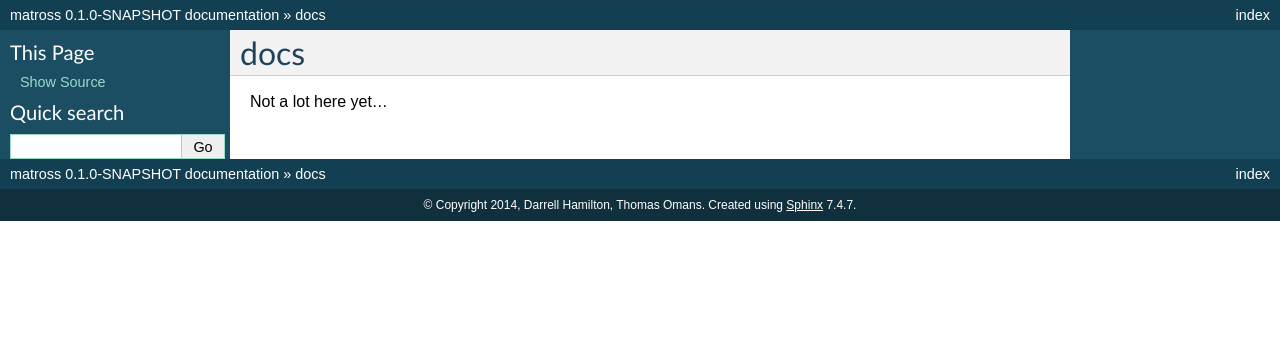
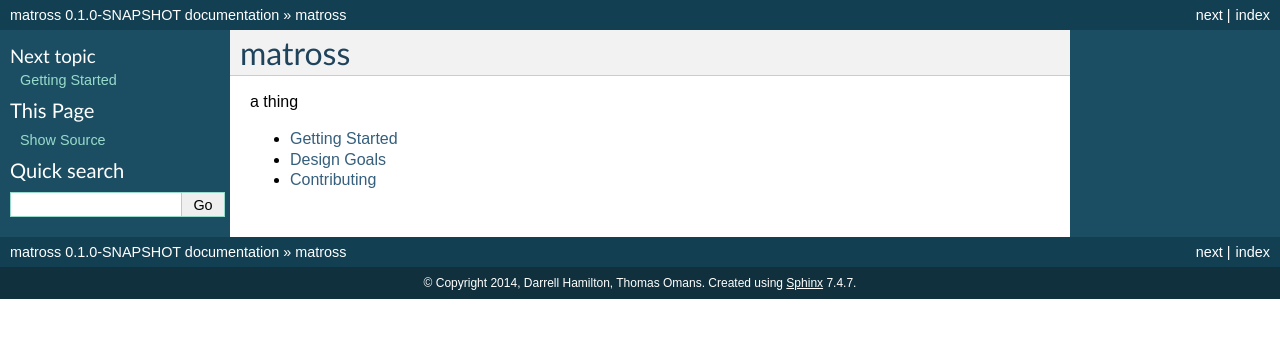
Before and after one commit to matross/matross, a Sphinx documentation site: the page built from docs/index.rst, in a window 1280 px wide. Shown: the top 338 px of the page. Built offline with Sphinx 7.4.7, drawn with Linux system fonts in a browser that asks for light colours.

Commit message:
moar docs :clipboard:

```diff
--- /dev/null
+++ b/docs/contributing.rst
@@ -0,0 +1,4 @@
+Contributing
+============
+
+Use the githubs!
--- /dev/null
+++ b/docs/design_goals.rst
@@ -0,0 +1,4 @@
+Design Goals
+============
+
+These are a thing we maybe have
--- /dev/null
+++ b/docs/getting_started.rst
@@ -0,0 +1,4 @@
+Getting Started
+===============
+
+A thing you might want to do
--- a/docs/index.rst
+++ b/docs/index.rst
@@ -1,9 +1,13 @@
 .. http://sphinx-doc.org/rest.html
 
-docs
+matross
 ===================================
 
-Not a lot here yet...
+a thing
 
 .. toctree::
-   :maxdepth: 2
+   :maxdepth: 1
+
+   getting_started
+   design_goals
+   contributing
```
